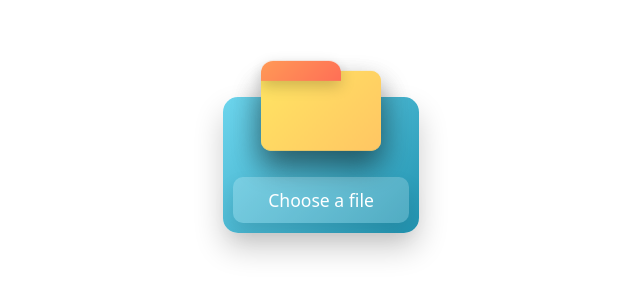
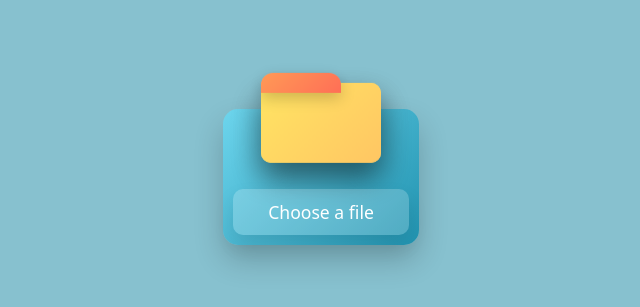
Before and after one commit to meabhiarya1/noise-removal-demo, a React (Vite) app in the folder Frontend/: page / in a window 1280 px wide. Shown: the part 235-542 px from the top of the page, without its empty margins (319-959 px from the left). Built offline with nearby package versions, Linux system fonts and the light colour scheme.

Commit message:
Refactor App layout; remove unused CSS styles and add Navbar component

```diff
--- a/Frontend/src/App.css
+++ b/Frontend/src/App.css
@@ -5,41 +5,5 @@
   text-align: center;
 }
 
-.logo {
-  height: 6em;
-  padding: 1.5em;
-  will-change: filter;
-  transition: filter 300ms;
-}
-.logo:hover {
-  filter: drop-shadow(0 0 2em #646cffaa);
-}
-.logo.react:hover {
-  filter: drop-shadow(0 0 2em #61dafbaa);
-}
-
-@keyframes logo-spin {
-  from {
-    transform: rotate(0deg);
-  }
-  to {
-    transform: rotate(360deg);
-  }
-}
-
-@media (prefers-reduced-motion: no-preference) {
-  a:nth-of-type(2) .logo {
-    animation: logo-spin infinite 20s linear;
-  }
-}
-
-.card {
-  padding: 2em;
-}
-
-.read-the-docs {
-  color: #888;
-}
-
 
 @import "tailwindcss";
--- a/Frontend/src/App.jsx
+++ b/Frontend/src/App.jsx
@@ -1,10 +1,11 @@
 import "./App.css";
+import Navbar from "./Comp/Navbar/Navbar";
 import Upload from "./Pages/Upload";
 
 function App() {
-
   return (
     <>
+      <Navbar />
       <Upload />
     </>
   );
--- /dev/null
+++ b/Frontend/src/Comp/Navbar/Navbar.jsx
@@ -0,0 +1,11 @@
+import React from 'react'
+
+const Navbar = () => {
+  return (
+    <div>
+      Navbar
+    </div>
+  )
+}
+
+export default Navbar
--- a/Frontend/src/index.css
+++ b/Frontend/src/index.css
@@ -1,69 +1,11 @@
-:root {
-  font-family: system-ui, Avenir, Helvetica, Arial, sans-serif;
-  line-height: 1.5;
-  font-weight: 400;
-
-  color-scheme: light dark;
-  color: rgba(255, 255, 255, 0.87);
-  background-color: #242424;
-
-  font-synthesis: none;
-  text-rendering: optimizeLegibility;
-  -webkit-font-smoothing: antialiased;
-  -moz-osx-font-smoothing: grayscale;
-}
-
-a {
-  font-weight: 500;
-  color: #646cff;
-  text-decoration: inherit;
-}
-a:hover {
-  color: #535bf2;
-}
-
 body {
   margin: 0;
   display: flex;
   place-items: center;
   min-width: 320px;
   min-height: 100vh;
+  background: #87c1cf;
 }
 
-h1 {
-  font-size: 3.2em;
-  line-height: 1.1;
-}
 
-button {
-  border-radius: 8px;
-  border: 1px solid transparent;
-  padding: 0.6em 1.2em;
-  font-size: 1em;
-  font-weight: 500;
-  font-family: inherit;
-  background-color: #1a1a1a;
-  cursor: pointer;
-  transition: border-color 0.25s;
-}
-button:hover {
-  border-color: #646cff;
-}
-button:focus,
-button:focus-visible {
-  outline: 4px auto -webkit-focus-ring-color;
-}
-
-@media (prefers-color-scheme: light) {
-  :root {
-    color: #213547;
-    background-color: #ffffff;
-  }
-  a:hover {
-    color: #747bff;
-  }
-  button {
-    background-color: #f9f9f9;
-  }
-}
 @import "tailwindcss";
```
